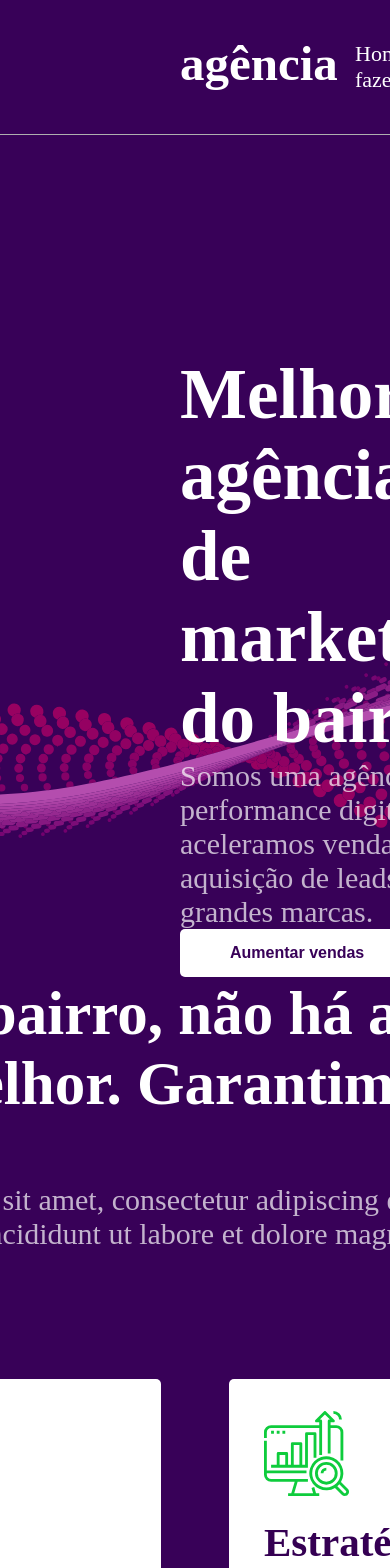
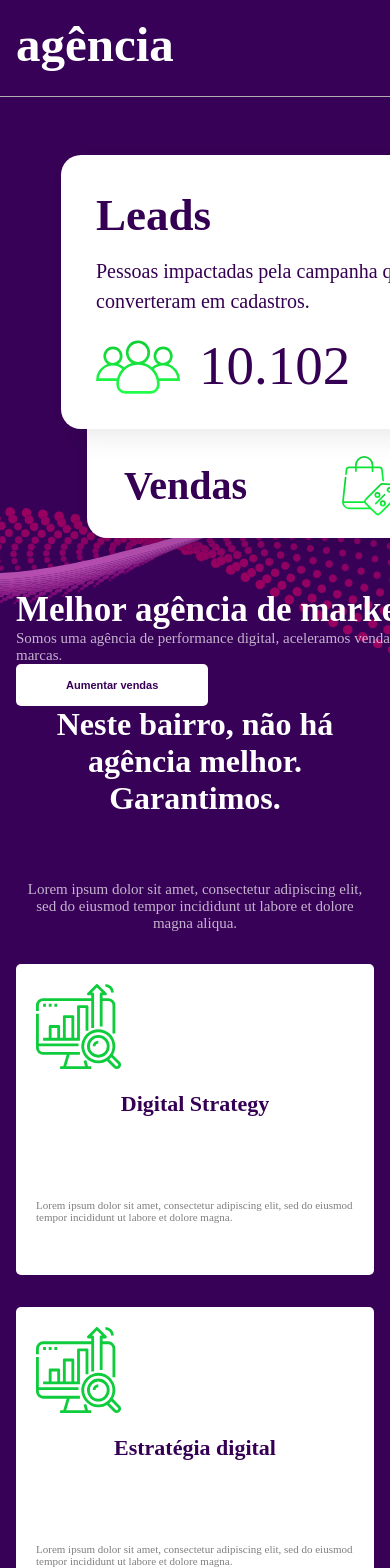
Before and after one commit to FelipeAlencarlp/landingpage-nextjs, a Next.js app: page / in a window 390 px wide. Shown: the top 1568 px of the page. Built offline with nearby package versions, Linux system fonts and the light colour scheme.

Commit message:
Responsividade para celular concluido

```diff
--- a/src/pages/components/button/button.module.scss
+++ b/src/pages/components/button/button.module.scss
@@ -1,9 +1,10 @@
 @import "../../../styles/mixins/colors.scss";
+@import '../../../styles/mixins/fonts.scss';
 
 .button {
+    @include SizeSmall;
     padding: 15px 50px;
     border-radius: 5px;
-    font-size: 16px;
     font-weight: bold;
     border: none;
     cursor: pointer;
@@ -19,9 +20,9 @@
     }
 
     &.full {
+        @include SizeNormal;
         padding: 21px;
         width: 100%;
-        font-size: 21px;
         font-weight: 600;
         border-radius: 8px;
         background-color: $green3Color;
--- a/src/pages/components/contato/contato.module.scss
+++ b/src/pages/components/contato/contato.module.scss
@@ -1,5 +1,7 @@
 @import '../../../styles/mixins/colors.scss';
 @import '../../../styles/mixins/padding.scss';
+@import '../../../styles/mixins/responsive.scss';
+@import '../../../styles/mixins/fonts.scss';
 
 .container {
     @include Padding;
@@ -12,22 +14,27 @@
     background-repeat: no-repeat;
     background-size: cover; // rever
     margin-bottom: 10rem;
+
+    @include Phone {
+        grid-template-columns: 1fr;
+        gap: 15px;
+    }
 }
 
 .texts {
     span {
-        font-size: 30px;
+        @include SizeNormal;
         font-weight: 600;
         color: $green2Color;
     }
 
     h1 {
-        font-size: 65px;
+        @include SizeLarge;
         font-weight: bold;
     }
 
     p {
-        font-size: 30px;
+        @include SizeNormal;
         font-weight: 300;
         opacity: 0.7;
     }
@@ -40,8 +47,8 @@
     border-radius: 10px;
 
     h1 {
+        @include SizeMedium;
         color: $purpleColor;
-        font-size: 35px;
         font-weight: bold;
         margin-bottom: 30px;
     }
@@ -50,13 +57,21 @@
         display: grid;
         gap: 23px;
     }
+
+    @include Phone {
+        padding: 1rem;
+
+        form {
+            gap: 1rem;
+        }
+    }
 }
 
 .footer {
+    @include SizeSmall;
     padding: 0 6rem;
     grid-column-start: 2;
     text-align: center;
-    font-size: 20px;
     line-height: 2rem;
     color: $grayColor;
 
@@ -64,4 +79,9 @@
         color: $whiteColor;
         cursor: pointer;
     }
+
+    @include Phone {
+        grid-column-start: 1;
+        padding: 0 1rem;
+    }
 }
--- a/src/pages/components/features/features.module.scss
+++ b/src/pages/components/features/features.module.scss
@@ -1,5 +1,7 @@
 @import '../../../styles/mixins/colors.scss';
 @import '../../../styles/mixins/padding.scss';
+@import '../../../styles/mixins/fonts.scss';
+@import '../../../styles/mixins/responsive.scss';
 
 .container {
     @include Padding;
@@ -9,15 +11,14 @@
     align-items: center;
     justify-content: center;
 
-    .textContainer {
     h1 {
-            font-size: 61px;
+        @include SizeLarge;
         font-weight: bold;
         margin-bottom: 4rem;
     }
 
     p {
-            font-size: 30px;
+        @include SizeNormal;
         opacity: 0.7;
         margin-bottom: 8rem;
     }
@@ -27,6 +28,18 @@
         width: 900px;
         text-align: center;
     }
+
+    @include Phone {
+        padding-bottom: 6rem;
+
+        p {
+            margin-bottom: 2rem;
+        }
+
+        h1,
+        p {
+            width: 100%;
+        }
     }
 }
 
@@ -34,6 +47,12 @@
     display: grid;
     grid-template-columns: repeat(2, 1fr);
     gap: 68px;
+
+    @include Phone {
+        grid-template-columns: 1fr;
+        gap: 32px;
+    }
+}
 
 .feature {
     width: 509px;
@@ -43,21 +62,23 @@
     border-radius: 5px;
 
     h1 {
+        @include SizeMedium;
         padding: 18px 0px;
         font-weight: bold;
-            font-size: 41px;
+        width: auto;
         color: $purple2Color;
     }
 
     p {
-            font-size: 22px;
+        @include SizeSmall;
         color: $gray2Color;
-        }
-
-        h1,
-        p {
         width: auto;
         text-align: left;
     }
+
+    @include Phone {
+        width: 100%;
+        height: 100%;
+        padding: 20px;
     }
 }
--- a/src/pages/components/footer/footer.module.scss
+++ b/src/pages/components/footer/footer.module.scss
@@ -1,5 +1,7 @@
 @import '../../../styles/mixins/colors.scss';
 @import '../../../styles/mixins/padding.scss';
+@import '../../../styles/mixins/responsive.scss';
+@import '../../../styles/mixins/fonts.scss';
 
 .container {
     @include Padding;
@@ -7,6 +9,12 @@
     background-color: $purple3Color;
     display: grid;
     grid-template-columns: repeat(4, 1fr);
+
+    @include Phone {
+        grid-template-columns: 1fr;
+        padding-top: 1rem;
+        gap: 1rem;
+    }
 }
 
 .column {
@@ -17,17 +25,17 @@
     }
 
     .title {
-        font-size: 29px;
+        @include SizeNormal;
         color: $whiteColor;
     }
 
     h1 {
-        font-size: 24px;
+        @include SizeSmall;
         color: $green2Color;
     }
 
     p {
-        font-size: 22px;
+        @include SizeSmall;
     }
 
     &.alignRigth {
@@ -41,12 +49,24 @@
         align-items: center;
         justify-content: center;
     }
+
+    @include Phone {
+        margin-top: 8px;
+
+        &.alignRigth {
+            text-align: left;
+        }
+    }
 }
 
 .allRigthReserved {
+    @include SizeSmall;
     padding: 6rem 0 1rem;
-    font-size: 20px;
     color: $grayColor;
     grid-column: span 4; // junta as colunas em uma só
     text-align: center;
+
+    @include Phone {
+        grid-column: 1;
+    }
 }
--- a/src/pages/components/header/header.module.scss
+++ b/src/pages/components/header/header.module.scss
@@ -1,5 +1,6 @@
 @import "../../../styles/mixins/colors.scss";
 @import '../../../styles/mixins/padding.scss';
+@import '../../../styles/mixins/responsive.scss';
 
 .container {
     @include Padding; // Mixin
@@ -12,6 +13,11 @@
     display: flex;
     align-items: center;
     justify-content: space-between;
+
+    @include Phone {
+        padding-top: 1rem;
+        padding-bottom: 1rem;
+    }
 }
 
 .menu {
@@ -20,4 +26,16 @@
     a + a {
         margin-left: 38.9px;
     }
+
+    @include Phone {
+        display: none;
+    }
 }
+
+.action {
+    text-align: end;
+
+    @include Phone {
+        display: none;
+    }
+}
--- a/src/pages/components/input/Input.module.scss
+++ b/src/pages/components/input/Input.module.scss
@@ -1,11 +1,12 @@
 @import '../../../styles/mixins/colors.scss';
+@import '../../../styles/mixins/fonts.scss';
 
 .input {
+    @include SizeNormal;
     padding: 22px 17px;
     background-color: $gray4Color;
     border: none;
     border-radius: 10px;
-    font-size: 19px;
     font-weight: 300;
     color: $gray5Color;
     opacity: 0.7;
--- a/src/pages/components/select/select.module.scss
+++ b/src/pages/components/select/select.module.scss
@@ -1,11 +1,12 @@
 @import '../../../styles/mixins/colors.scss';
+@import '../../../styles/mixins/fonts.scss';
 
 .select {
+    @include SizeNormal;
     padding: 22px 17px;
     background-color: $gray4Color;
     border: none;
     border-radius: 10px;
-    font-size: 19px;
     font-weight: 300;
     color: $gray5Color;
     opacity: 0.7;
--- a/src/pages/components/welcome/index.jsx
+++ b/src/pages/components/welcome/index.jsx
@@ -1,7 +1,6 @@
 import Button from '../button';
 import Styles from './welcome.module.scss';
 import BannerWelcome from '../../../../public/images/bannerWelcome.svg';
-import FundoWelcome from '../../../../public/images/fundoWelcome.svg';
 import Image from 'next/image';
 
 const Welcome = () => {
@@ -9,7 +8,9 @@ const Welcome = () => {
         <div className={Styles.container}>
             <div className={Styles.text}>
                 <h1>Melhor agência de marketing do bairro</h1>
-                <p>Somos uma agência de performance digital, aceleramos vendas e aquisição de leads para grandes marcas.</p>
+                <p>
+                    Somos uma agência de performance digital, aceleramos vendas e aquisição de leads para grandes marcas.
+                </p>
                 <Button title="Aumentar vendas" kind="secundary" />
             </div>
             <div className={Styles.image}>
--- a/src/pages/components/welcome/welcome.module.scss
+++ b/src/pages/components/welcome/welcome.module.scss
@@ -1,5 +1,7 @@
 @import '../../../styles/mixins/colors.scss';
 @import '../../../styles/mixins/padding.scss';
+@import '../../../styles/mixins/responsive.scss';
+@import '../../../styles/mixins/fonts.scss';
 
 .container {
     @include Padding;
@@ -10,20 +12,33 @@
     background-size: cover; // rever
     display: grid;
     grid-template-columns: repeat(2, 1fr);
+
+    @include Phone {
+        padding-top: 1rem;
+        height: 100%;
+        grid-template-columns: 1fr;
+        grid-template-rows: max-content;
+    }
 }
 
 .text {
     h1 {
+        @include SizeExtra;
         font-weight: bold;
-        font-size: 71px;
     }
 
     p {
-        font-size: 30px;
+        @include SizeNormal;
         opacity: 0.7;
     }
 }
 
 .image {
     text-align: end;
+
+    @include Phone {
+        text-align: center;
+        grid-column: 1;
+        grid-row: 1;
+    }
 }
--- /dev/null
+++ b/src/styles/mixins/fonts.scss
@@ -0,0 +1,41 @@
+@import './responsive.scss';
+
+@mixin SizeExtra {
+    font-size: 71px;
+
+    @include Phone {
+        font-size: 35px;
+    }
+}
+
+@mixin SizeLarge {
+    font-size: 65px;
+
+    @include Phone {
+        font-size: 32px;
+    }
+}
+
+@mixin SizeMedium {
+    font-size: 41px;
+
+    @include Phone {
+        font-size: 22px;
+    }
+}
+
+@mixin SizeNormal {
+    font-size: 30px;
+
+    @include Phone {
+        font-size: 15px;
+    }
+}
+
+@mixin SizeSmall {
+    font-size: 22px;
+
+    @include Phone {
+        font-size: 11px;
+    }
+}
--- a/src/styles/mixins/padding.scss
+++ b/src/styles/mixins/padding.scss
@@ -1,4 +1,10 @@
+@import './responsive.scss';
+
 // mixin para padding padrão
 @mixin Padding {
     padding: 0 11.25rem;
+
+    @include Phone {
+        padding: 0 1rem;
+    }
 }
--- /dev/null
+++ b/src/styles/mixins/responsive.scss
@@ -0,0 +1,5 @@
+@mixin Phone {
+    @media screen and (max-width: 600px) {
+        @content;
+    }
+}
```
Lines whose indentation alone changed are shown as unchanged.
